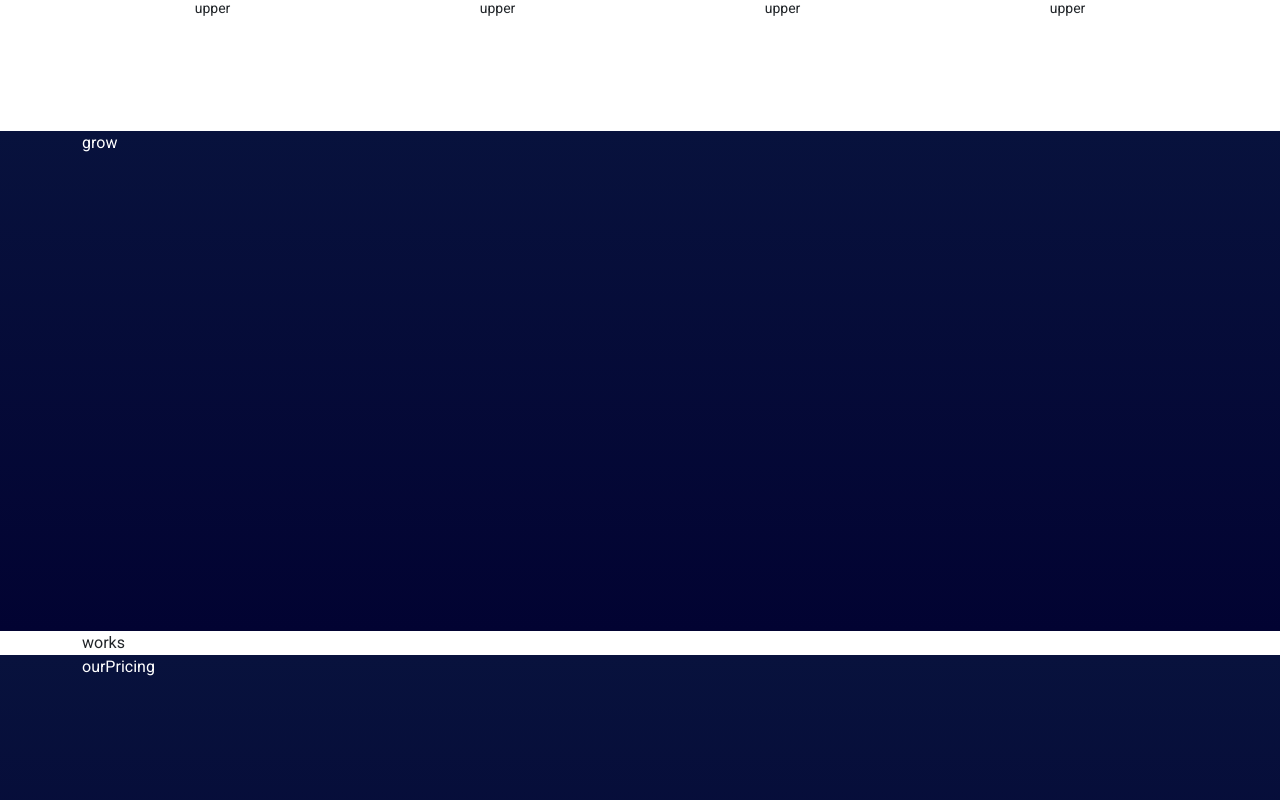
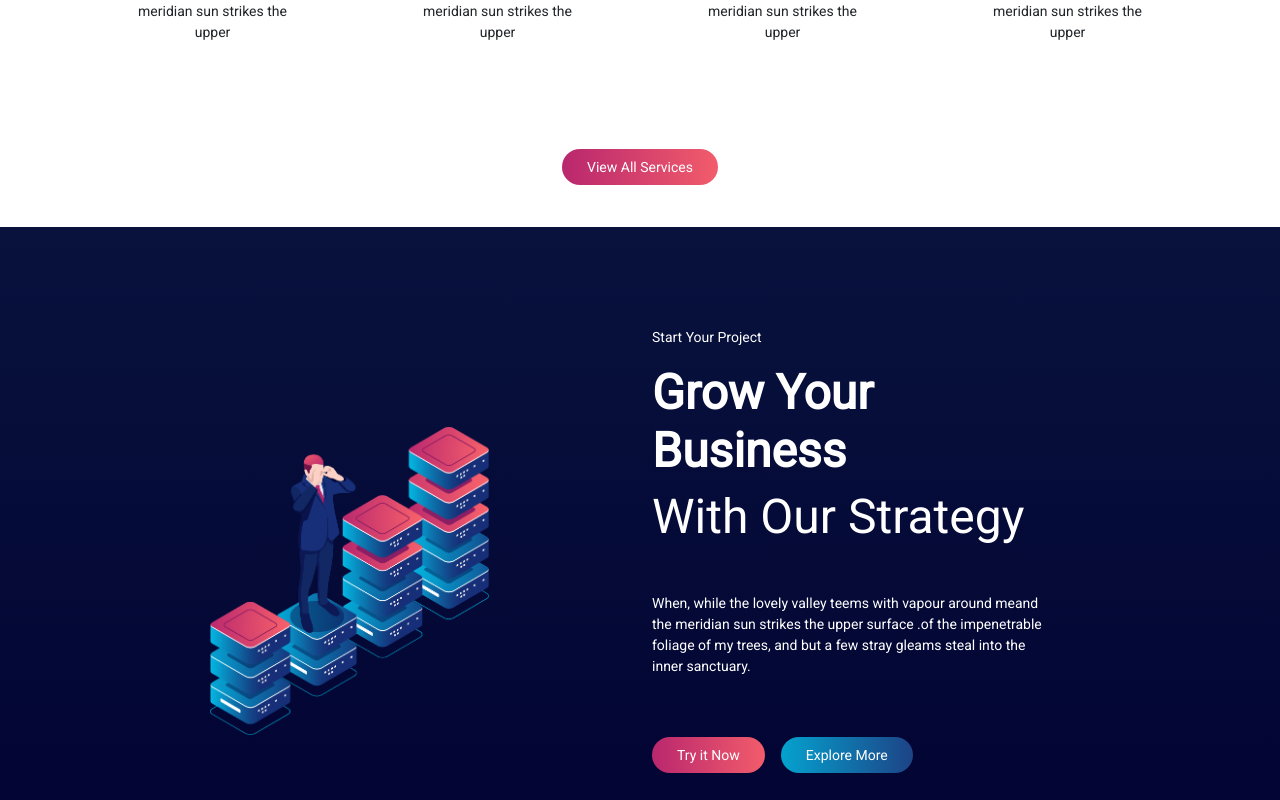
Before and after one commit to MLibralato91/proj-html-vuejs, a Vue app: page / in a window 1280 px wide. Shown: the part 1320-2120 px from the top of the page. Built offline with nearby package versions, Linux system fonts and the light colour scheme.

Commit message:
add StartProjComponent

```diff
--- a/src/components/MainComponent.vue
+++ b/src/components/MainComponent.vue
@@ -6,16 +6,17 @@
         <p class="text-pink small">Our Services</p>
         <h2><span class="fw-bolder">What</span> We Do</h2>
         <p class="small pt-2">When, while the lovely valley teems with vapour around meand the</p>
-        <div class="row pt-4">
+        <div class="row py-5">
           <WhatWeDoComponent v-for="service in allService" :img="service.src" :title="service.title" :paragraph="service.text"/>
         </div>
+        <span class="btnPink small"><a href="#">View All Services</a></span>
       </div>
 
     </section>
 
     <section class="even">
       <div class="container grow">
-        grow
+        <StartProjComponent/>
       </div>
     </section>
 
@@ -44,15 +45,18 @@
 
 <script>
 import WhatWeDoComponent from './WhatWeDoComponent.vue';
+import StartProjComponent from './StartProjComponent.vue'
 import { services } from '../data/data'
 export default {
   name: 'MainComponent',
   components: {
-    WhatWeDoComponent
+    WhatWeDoComponent,
+    StartProjComponent
   },
   data() {
     return {
-      allService: services
+      allService: services,
+
     }
   }
 }
@@ -68,8 +72,11 @@ export default {
 
 .even {
   width: 100%;
-  height: 500px;
   background-image: linear-gradient(180deg, #08123d, #020332);
   color: white;
 }
+
+.grow{
+  padding: 100px 0 100px 0;
+}
 </style>
--- /dev/null
+++ b/src/components/StartProjComponent.vue
@@ -0,0 +1,48 @@
+<template>
+  <div class="row">
+    <div class="left col-6 text-center">
+      <img class="img-fluid" src="../../public/images/men-data.png" alt="">
+    </div>
+
+    <div class="right col-6 d-flex flex-column">
+      <span class="small pb-3">Start Your Project</span>
+      <h2 class="fw-bolder">Grow Your Business</h2>
+      <h3>With Our Strategy</h3>
+      <p class="small">When, while the lovely valley teems with vapour around meand the meridian sun strikes the upper surface .of the
+        impenetrable foliage of my trees, and but a few stray gleams steal into the inner sanctuary.</p>
+      <div class="btnHome">
+        <span class="btnPink me-3 small"><a href="#">Try it Now</a></span>
+        <span class="btnBlue small"><a href="#">Explore More</a></span>
+      </div>
+    </div>
+
+  </div>
+</template>
+
+<script>
+export default {
+  name: 'StartProjComponent'
+}
+</script>
+
+<style lang="scss" scoped>
+.left{
+  padding-top: 100px;
+}
+
+h2,
+h3 {
+  width: 70%;
+  font-size: 3rem;
+}
+
+p {
+  width: 70%;
+  padding-top: 40px;
+  padding-bottom: 50px;
+}
+img{
+  width: 50%;
+
+}
+</style>
```
